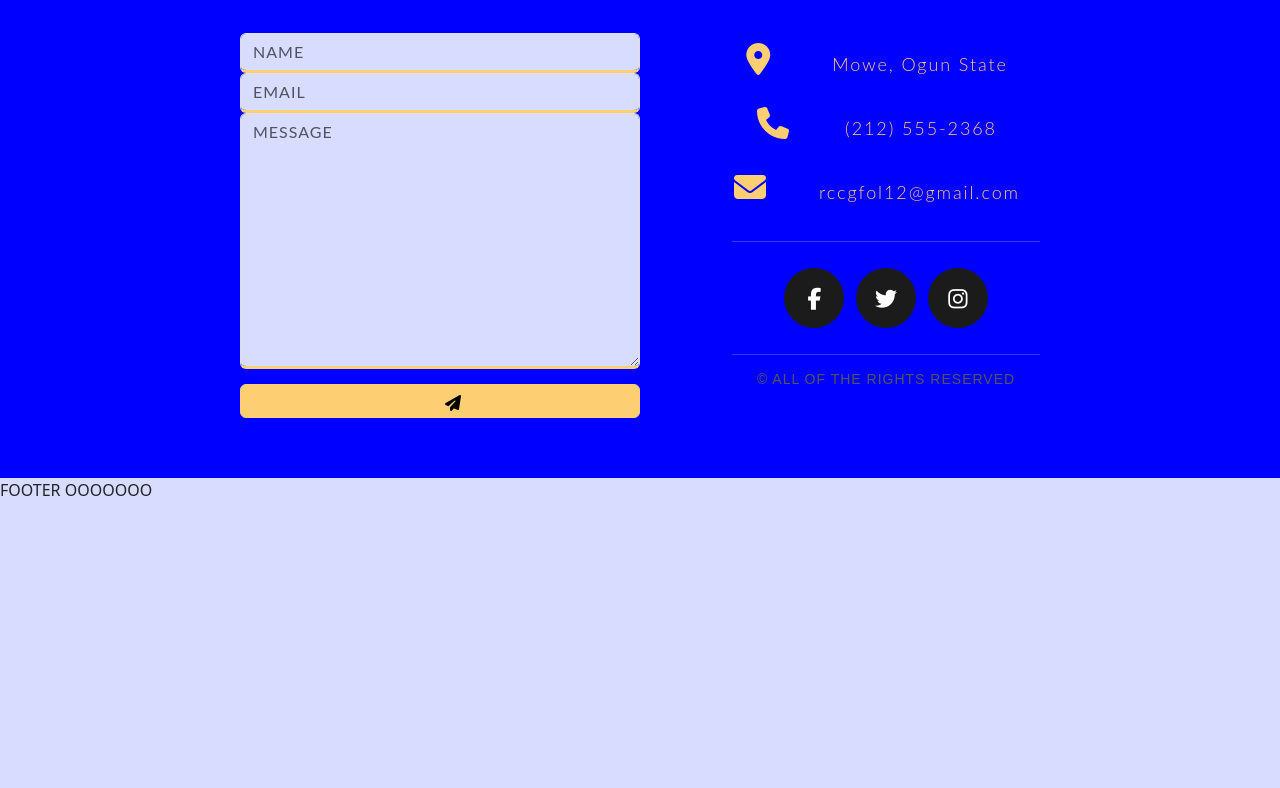
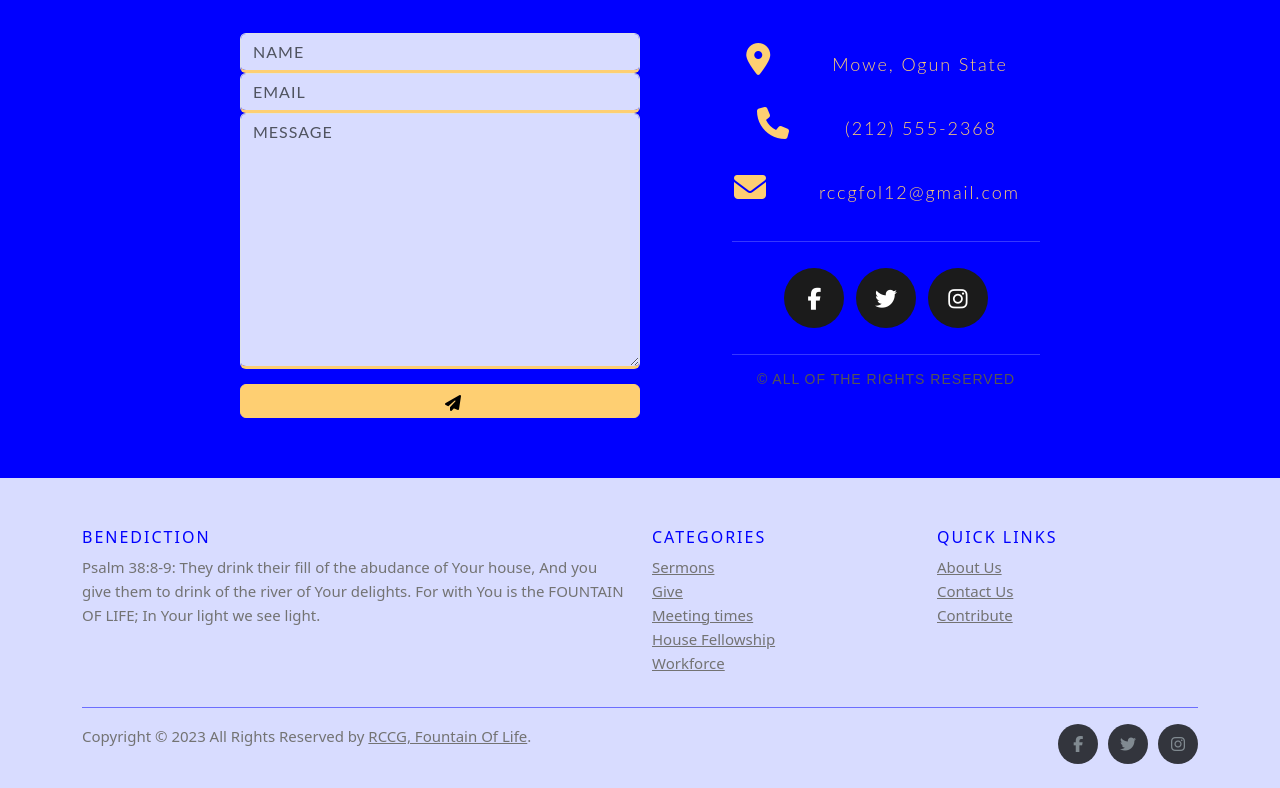
Before and after one commit to TemsAde/F.O.L, a website: page src/index.html in a window 1280 px wide. Shown: the part 1897-2685 px from the top of the page. Before the commit the page ends 2399 px from the top, so only its background shows below. Drawn offline with nearby package versions, Linux system fonts and the light colour scheme.

Commit message:
completed homepage, added footer

```diff
--- a/custom-styles/style.css
+++ b/custom-styles/style.css
@@ -357,3 +357,168 @@ margin-right: 15rem;
       width: 99%;
     }
  }
+
+
+ .site-footer
+{
+  background-color:#d8dcff;
+  padding:45px 0 20px;
+  font-size:15px;
+  line-height:24px;
+  color:#737373;
+}
+.site-footer hr
+{
+  border-top-color:blue;
+  opacity:0.5
+}
+.site-footer hr.small
+{
+  margin:20px 0
+}
+.site-footer h6
+{
+  color:blue;
+  font-size:16px;
+  text-transform:uppercase;
+  margin-top:5px;
+  letter-spacing:2px
+}
+.site-footer a
+{
+  color:#737373;
+}
+.site-footer a:hover
+{
+  color:#3366cc;
+  text-decoration:none;
+}
+.footer-links
+{
+  padding-left:0;
+  list-style:none
+}
+.footer-links li
+{
+  display:block
+}
+.footer-links a
+{
+  color:#737373
+}
+.footer-links a:active,.footer-links a:focus,.footer-links a:hover
+{
+  color:#3366cc;
+  text-decoration:none;
+}
+.footer-links.inline li
+{
+  display:inline-block
+}
+.site-footer .social-icons
+{
+  text-align:right
+}
+.site-footer .social-icons a
+{
+  width:40px;
+  height:40px;
+  line-height:40px;
+  margin-left:6px;
+  margin-right:0;
+  border-radius:100%;
+  background-color:#33353d
+}
+.copyright-text
+{
+  margin:0
+}
+@media (max-width:991px)
+{
+  .site-footer [class^=col-]
+  {
+    margin-bottom:30px
+  }
+}
+@media (max-width:767px)
+{
+  .site-footer
+  {
+    padding-bottom:0
+  }
+  .site-footer .copyright-text,.site-footer .social-icons
+  {
+    text-align:center
+  }
+}
+.social-icons
+{
+  padding-left:0;
+  margin-bottom:0;
+  list-style:none
+}
+.social-icons li
+{
+  display:inline-block;
+  margin-bottom:4px
+}
+.social-icons li.title
+{
+  margin-right:15px;
+  text-transform:uppercase;
+  color:#96a2b2;
+  font-weight:700;
+  font-size:13px
+}
+.social-icons a{
+  background-color:#eceeef;
+  color:#818a91;
+  font-size:16px;
+  display:inline-block;
+  line-height:44px;
+  width:44px;
+  height:44px;
+  text-align:center;
+  margin-right:8px;
+  border-radius:100%;
+  -webkit-transition:all .2s linear;
+  -o-transition:all .2s linear;
+  transition:all .2s linear
+}
+.social-icons a:active,.social-icons a:focus,.social-icons a:hover
+{
+  color:#fff;
+  background-color:#29aafe
+}
+.social-icons.size-sm a
+{
+  line-height:34px;
+  height:34px;
+  width:34px;
+  font-size:14px
+}
+.social-icons a.facebook:hover
+{
+  background-color:#3b5998
+}
+.social-icons a.twitter:hover
+{
+  background-color:#00aced
+}
+.social-icons a.linkedin:hover
+{
+  background-color:#007bb6
+}
+.social-icons a.dribbble:hover
+{
+  background-color:#ea4c89
+}
+@media (max-width:767px)
+{
+  .social-icons li.title
+  {
+    display:block;
+    margin-right:0;
+    font-weight:600
+  }
+}
--- a/src/index.html
+++ b/src/index.html
@@ -32,6 +32,7 @@
             <a class="nav-link text-secondary fs-3">NEWS</a>
           </div>
         </div>
+
       </div>
     </nav>
   </div>
@@ -204,8 +205,56 @@
       </div>
   </div>
 
-  <footer>
-    FOOTER OOOOOOO
-  </footer>
+
+  <!-- Footer -->
+   <!-- Site footer -->
+    <footer class="site-footer">
+      <div class="container">
+        <div class="row">
+          <div class="col-sm-12 col-md-6">
+            <h6>Benediction</h6>
+            <p class="text-justify"> Psalm 38:8-9: They drink their fill of the abudance of Your house, And you give them to drink of the river of Your delights. For with You is the FOUNTAIN OF LIFE; In Your light we see light.</p>
+          </div>
+
+          <div class="col-xs-6 col-md-3">
+            <h6>Categories</h6>
+            <ul class="footer-links">
+              <li><a href="#">Sermons</a></li>
+              <li><a href="#">Give</a></li>
+              <li><a href="#">Meeting times</a></li>
+              <li><a href="#">House Fellowship</a></li>
+              <li><a href="#">Workforce</a></li>
+            </ul>
+          </div>
+
+          <div class="col-xs-6 col-md-3">
+            <h6>Quick Links</h6>
+            <ul class="footer-links">
+              <li><a href="#">About Us</a></li>
+              <li><a href="#">Contact Us</a></li>
+              <li><a href="#">Contribute</a></li>
+            </ul>
+          </div>
+        </div>
+        <hr>
+      </div>
+      <div class="container">
+        <div class="row">
+          <div class="col-md-8 col-sm-6 col-xs-12">
+            <p class="copyright-text">Copyright &copy; 2023 All Rights Reserved by
+         <a href="#">RCCG, Fountain Of Life</a>.
+            </p>
+          </div>
+
+          <div class="col-md-4 col-sm-6 col-xs-12">
+            <ul class="social-icons">
+              <li><a class="facebook" href="#"><i class="fa fa-facebook"></i></a></li>
+              <li><a class="twitter" href="#"><i class="fa fa-twitter"></i></a></li>
+              <li><a class="instagram" href="#"><i class="fa fa-instagram"></i></a></li>
+            </ul>
+          </div>
+        </div>
+      </div>
+</footer>
 </body>
 </html>
```
